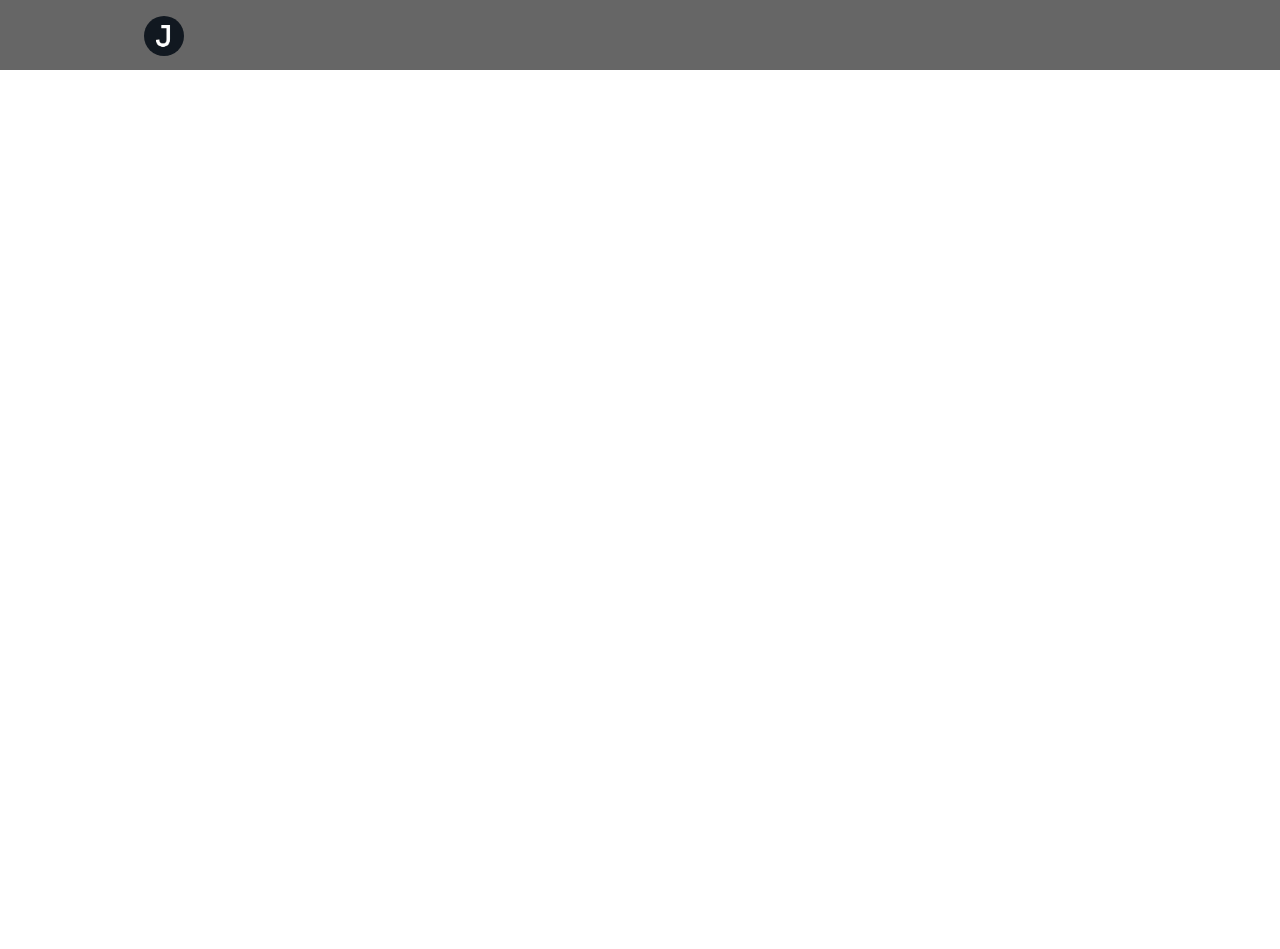
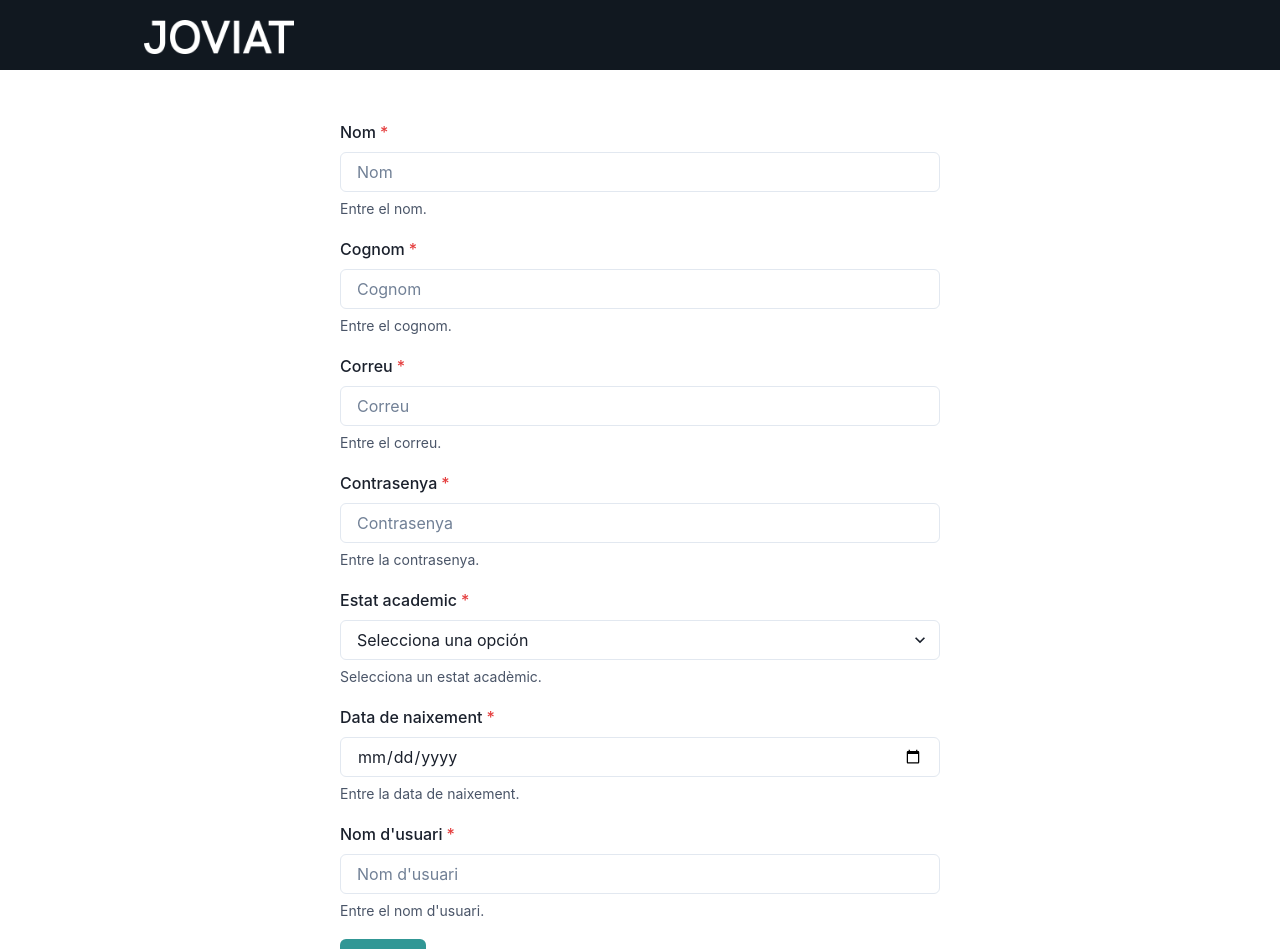
Before and after one commit to donkikochan/HosteleriaJoviatAdmin, a React (Create React App) app: page /carrega-alumnes in a window 1280 px wide. Shown: the top 949 px of the page. Before the commit the page ends 800 px from the top, so only its background shows below. Built offline with nearby package versions, Linux system fonts and the light colour scheme.

Commit message:
formulario

```diff
--- a/package.json
+++ b/package.json
@@ -9,6 +9,7 @@
     "@testing-library/jest-dom": "^5.17.0",
     "@testing-library/react": "^13.4.0",
     "@testing-library/user-event": "^13.5.0",
+    "formik": "^2.4.5",
     "framer-motion": "^11.0.18",
     "react": "^18.2.0",
     "react-dom": "^18.2.0",
--- a/src/App.js
+++ b/src/App.js
@@ -4,6 +4,7 @@ import { Route } from "wouter";
 import { Box } from "@chakra-ui/react";
 import Nav from "./Components/Nav/Nav";
 import HomePage from "./Components/HomePage/HomePage";
+import StudentsForm from "./Components/Form/StudentsForm";
 
 function App() {
   return (
@@ -12,6 +13,7 @@ function App() {
         <Nav />
         <Route path="/" component={HomePage} />
       </Box>
+      <Route path="/carrega-alumnes" component={StudentsForm} />
     </ChakraProvider>
   );
 }
--- /dev/null
+++ b/src/Components/Form/StudentsForm.js
@@ -0,0 +1,153 @@
+import React, { useState } from "react";
+import {
+  FormControl,
+  FormLabel,
+  FormErrorMessage,
+  FormHelperText,
+  Input,
+  Button,
+  VStack,
+  Select,
+} from "@chakra-ui/react";
+
+const StudentsForm = () => {
+  const [nom, setNom] = useState("");
+  const [cognom, setCognom] = useState("");
+  const [correu, setCorreu] = useState("");
+  const [contrasenya, setContrasenya] = useState("");
+  const [estatAcademic, setEstatAcademic] = useState("");
+  const [dataNaixement, setDataNaixement] = useState("");
+  const [nomUsuari, setNomUsuari] = useState("");
+
+  const handleNomChange = (e) => setNom(e.target.value);
+  const handleCognomChange = (e) => setCognom(e.target.value);
+  const handleCorreuChange = (e) => setCorreu(e.target.value);
+  const handleContrasenyaChange = (e) => setContrasenya(e.target.value);
+  const handleEstatAcademicChange = (e) => setEstatAcademic(e.target.value);
+  const handleDataNaixementChange = (e) => setDataNaixement(e.target.value);
+  const handleNomUsuariChange = (e) => setNomUsuari(e.target.value);
+
+  const handleSubmit = (e) => {
+    e.preventDefault();
+
+    if (
+      nom === "" ||
+      cognom === "" ||
+      correu === "" ||
+      contrasenya === "" ||
+      dataNaixement === ""
+    ) {
+      return;
+    }
+  };
+
+  const isError =
+    nom === "" ||
+    cognom === "" ||
+    correu === "" ||
+    contrasenya === "" ||
+    dataNaixement === "";
+
+  return (
+    <VStack>
+      <FormControl mt={100} maxW={600} isRequired>
+        <FormLabel mt={5}>Nom</FormLabel>
+        <Input
+          type="text"
+          value={nom}
+          onChange={handleNomChange}
+          placeholder="Nom"
+        />
+        {!isError ? (
+          <FormErrorMessage>El nom és obligatori</FormErrorMessage>
+        ) : (
+          <FormHelperText>Entre el nom.</FormHelperText>
+        )}
+        <FormLabel mt={5}>Cognom</FormLabel>
+        <Input
+          type="text"
+          value={cognom}
+          onChange={handleCognomChange}
+          placeholder="Cognom"
+        />
+        {!isError ? (
+          <FormErrorMessage>El cognom és obligatori</FormErrorMessage>
+        ) : (
+          <FormHelperText>Entre el cognom.</FormHelperText>
+        )}
+        <FormLabel mt={5}>Correu</FormLabel>
+        <Input
+          type="email"
+          value={correu}
+          onChange={handleCorreuChange}
+          placeholder="Correu"
+        />
+        {!isError ? (
+          <FormErrorMessage>El correu es obligatori</FormErrorMessage>
+        ) : (
+          <FormHelperText>Entre el correu.</FormHelperText>
+        )}
+        <FormLabel mt={5}>Contrasenya</FormLabel>
+        <Input
+          type="password"
+          value={contrasenya}
+          onChange={handleContrasenyaChange}
+          placeholder="Contrasenya"
+        />
+        {!isError ? (
+          <FormErrorMessage>La contrasenya es obligatoria</FormErrorMessage>
+        ) : (
+          <FormHelperText>Entre la contrasenya.</FormHelperText>
+        )}
+        <FormLabel mt={5}>Estat academic</FormLabel>
+        <Select value={estatAcademic} onChange={handleEstatAcademicChange}>
+          <option value="">Selecciona una opción</option>
+          <option value="Alumn">Alumn</option>
+          <option value="Ex-alumn">Ex-alumn</option>
+        </Select>
+        {!isError ? (
+          <FormErrorMessage>Selecciona un estat acadèmic</FormErrorMessage>
+        ) : (
+          <FormHelperText>Selecciona un estat acadèmic.</FormHelperText>
+        )}
+        <FormLabel mt={5}>Data de naixement</FormLabel>
+        <Input
+          type="date"
+          value={dataNaixement}
+          onChange={handleDataNaixementChange}
+          placeholder="Data de naixement"
+        />
+        {!isError ? (
+          <FormErrorMessage>
+            La data de naixement es obligatoria
+          </FormErrorMessage>
+        ) : (
+          <FormHelperText>Entre la data de naixement.</FormHelperText>
+        )}
+        <FormLabel mt={5}>Nom d'usuari</FormLabel>
+        <Input
+          value={nomUsuari}
+          onChange={handleNomUsuariChange}
+          placeholder="Nom d'usuari"
+        />
+        {!isError ? (
+          <FormErrorMessage>El nom d'usuari és obligatori</FormErrorMessage>
+        ) : (
+          <FormHelperText>Entre el nom d'usuari.</FormHelperText>
+        )}
+
+        <Button
+          mt={5}
+          mb={20}
+          colorScheme="teal"
+          type="submit"
+          onClick={handleSubmit}
+        >
+          Submit
+        </Button>
+      </FormControl>
+    </VStack>
+  );
+};
+
+export default StudentsForm;
--- a/src/Components/HomePage/HomePage.js
+++ b/src/Components/HomePage/HomePage.js
@@ -1,34 +1,11 @@
 import React from "react";
-import { Box, VStack, Image, Heading } from "@chakra-ui/react";
+import MainContent from "./MainContent";
+import { Box } from "@chakra-ui/react";
 
 const HomePage = () => {
-  const logo = require("../Nav/Logo_Joviat_2023-01.png");
   return (
     <Box>
-      <VStack bg={"white"} width={"100%"} minHeight={"100vh"} pt={150}>
-        <Image
-          src={logo}
-          alt="Joviat logo"
-          width={"35vw"}
-          objectFit={"cover"}
-          borderRadius={"full"}
-        />
-        <Heading
-          as="h1"
-          fontFamily="'Hanken Grotesk', Arial, sans-serif"
-          size="4xl"
-        >
-          Hola Administrador!
-        </Heading>
-        <Heading
-          as="h2"
-          fontFamily="'Hanken Grotesk', Arial, sans-serif"
-          size="3xl"
-        >
-          Benvingut a la pàgina de càrrega d'alumnes per a l'app d'Hostaleria
-          JoviatApp
-        </Heading>
-      </VStack>
+      <MainContent />
     </Box>
   );
 };
--- a/src/Components/HomePage/MainContent.js
+++ b/src/Components/HomePage/MainContent.js
@@ -0,0 +1,48 @@
+import React from "react";
+import { Box, Heading, Image, VStack, Button } from "@chakra-ui/react";
+import { Link } from "wouter";
+const MainContent = () => {
+  const logo = require("../Nav/logo.png");
+  return (
+    <Box>
+      <VStack bg={"white"} width={"100%"} minHeight={"100vh"} pt={150}>
+        <Image
+          src={logo}
+          alt="Joviat logo"
+          width={"15rem"}
+          objectFit={"cover"}
+          borderRadius={"full"}
+          mb={10}
+        />
+        <Heading
+          as="h1"
+          fontFamily="'Hanken Grotesk', Arial, sans-serif"
+          size="2xl"
+          w={500}
+          maxW={600}
+          mb={5}
+          textAlign={"center"}
+        >
+          ¡Hola Administrador!
+        </Heading>
+        <Heading
+          as="h2"
+          fontFamily="'Hanken Grotesk', Arial, sans-serif"
+          size="lg"
+          w={{ base: 400, md: 800 }}
+          textAlign={"center"}
+        >
+          Benvingut a la pàgina de càrrega d'alumnes per a l'app d'Hostaleria
+          JoviatApp
+        </Heading>
+        <Link to="/carrega-alumnes">
+          <Button colorScheme="blackAlpha" mt={18} mb={18}>
+            Començar la càrrega
+          </Button>
+        </Link>
+      </VStack>
+    </Box>
+  );
+};
+
+export default MainContent;
--- a/src/Components/Nav/Nav.js
+++ b/src/Components/Nav/Nav.js
@@ -2,13 +2,14 @@ import { Box, Stack, Image } from "@chakra-ui/react";
 import React from "react";
 
 const Nav = () => {
-  const logo = require("./logo.png");
+  const logo = require("./logo.webp");
   return (
     <Box
       as="nav"
       className="navBar"
-      bg="#666666"
+      bg="#111820"
       padding={"1rem"}
+      pt={5}
       position={"fixed"}
       width={"100%"}
       height={"70px"}
@@ -22,12 +23,7 @@ const Nav = () => {
         justify={"flex-start"}
         paddingLeft={"10vw"}
       >
-        <Image
-          src={logo}
-          alt="Joviat logo"
-          boxSize={"40px"}
-          borderRadius={"full"}
-        />
+        <Image src={logo} alt="Joviat logo" width={150} />
       </Stack>
     </Box>
   );
```
Also changed, not shown: src/Components/Nav/logo.webp (added), 1 other file (tests, documents, lock files or other folders).
